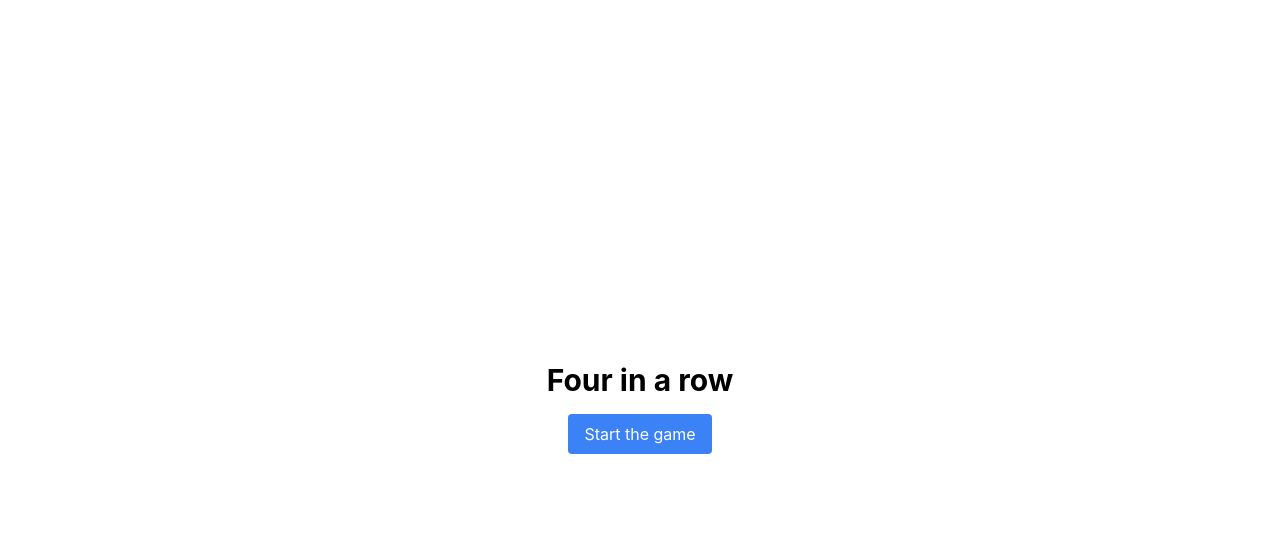
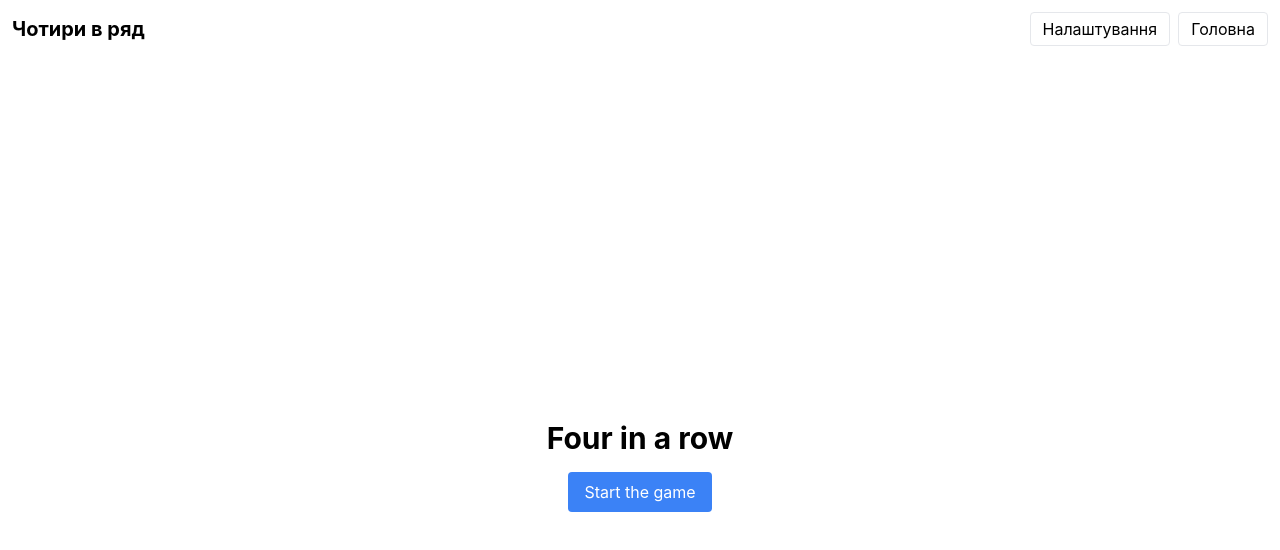
Before and after one commit to YaroslavMarchukIPZk241/Connect-Four, a React (Create React App) app: page / in a window 1280 px wide. Shown: the top 550 px of the page. Built offline with nearby package versions, Linux system fonts and the light colour scheme.

Commit message:
added a blank for settings

```diff
--- a/src/App.js
+++ b/src/App.js
@@ -1,17 +1,53 @@
-import usePageState from "./hooks/usePageState";
+import { useState } from "react";
+import "./App.css";
+
 import StartPage from "./pages/StartPage";
 import GamePage from "./pages/GamePage";
 import ResultPage from "./pages/ResultPage";
+import { SettingsProvider } from "./context/SettingsContext";
+import SettingsModal from "./components/SettingsModal";
 
 function App() {
-  const { page, result, goToStart, goToGame, goToResult } = usePageState();
+  const [page, setPage] = useState("start");
+  const [result, setResult] = useState("draw");
+  const [showSettings, setShowSettings] = useState(false);
+
+  const handleStart = () => setPage("game");
+  const handleEnd = (gameResult) => {
+    setResult(gameResult);
+    setPage("result");
+  };
+  const handleRestart = () => setPage("start");
 
   return (
-    <>
-      {page === "start" && <StartPage onStart={goToGame} />}
-      {page === "game" && <GamePage onEnd={goToResult} />}
-      {page === "result" && <ResultPage result={result} onRestart={goToStart} />}
-    </>
+    <SettingsProvider>
+      <div className="App">
+        <header className="p-3 flex justify-between items-center">
+          <h1 className="text-xl font-bold">Чотири в ряд</h1>
+          <div>
+            <button
+              onClick={() => setShowSettings(true)}
+              className="mr-2 px-3 py-1 border rounded"
+            >
+              Налаштування
+            </button>
+            <button
+              onClick={() => setPage("start")}
+              className="px-3 py-1 border rounded"
+            >
+              Головна
+            </button>
+          </div>
+        </header>
+
+
+        <SettingsModal open={showSettings} onClose={() => setShowSettings(false)} />
+
+        {page === "start" && <StartPage onStart={handleStart} />}
+        {page === "game" && <GamePage onEnd={handleEnd} />}
+        {page === "result" && <ResultPage result={result} onRestart={handleRestart} />}
+      </div>
+    </SettingsProvider>
   );
 }
 
--- /dev/null
+++ b/src/components/SettingsModal.jsx
@@ -0,0 +1,20 @@
+import React from "react";
+import { createPortal } from "react-dom";
+import SettingsForm from "../pages/SettingsForm";
+
+const modalRoot = document.getElementById("modal-root"); // переконайся, що є в index.html
+
+export default function SettingsModal({ open, onClose }) {
+  if (!open) return null;
+
+  return createPortal(
+    <div className="fixed inset-0 flex items-center justify-center z-50">
+      <div className="absolute inset-0 bg-black/50" onClick={onClose}></div>
+      <div className="bg-white rounded-lg p-6 z-10 w-11/12 max-w-md">
+        <h2 className="text-2xl mb-4">Налаштування гри</h2>
+        <SettingsForm onClose={onClose} />
+      </div>
+    </div>,
+    modalRoot
+  );
+}
--- /dev/null
+++ b/src/context/SettingsContext.jsx
@@ -0,0 +1,49 @@
+import React, { createContext, useContext, useEffect, useState } from "react";
+import { loadFromStorage, saveToStorage } from "../utils/storage";
+import { defaultSettings } from "../utils/helpers";
+
+const KEY = "connect4_settings";
+
+const SettingsContext = createContext(null);
+
+export function SettingsProvider({ children }) {
+  const [settings, setSettings] = useState(() => loadFromStorage(KEY, defaultSettings));
+
+  useEffect(() => {
+    saveToStorage(KEY, settings);
+  }, [settings]);
+
+  const updateSettings = (patch) => {
+    setSettings(prev => ({ ...prev, ...patch }));
+  };
+
+  const applyPreset = (difficulty) => {
+    let preset = {};
+    switch (difficulty) {
+      case "easy":
+        preset = { rows: 6, columns: 7, perMoveSeconds: 20 };
+        break;
+      case "normal":
+        preset = { rows: 7, columns: 7, perMoveSeconds: 15 };
+        break;
+      case "hard":
+        preset = { rows: 8, columns: 8, perMoveSeconds: 10 };
+        break;
+      default:
+        return;
+    }
+    setSettings(prev => ({ ...prev, difficulty, ...preset }));
+  };
+
+  return (
+    <SettingsContext.Provider value={{ settings, updateSettings, applyPreset }}>
+      {children}
+    </SettingsContext.Provider>
+  );
+}
+
+export const useSettings = () => {
+  const ctx = useContext(SettingsContext);
+  if (!ctx) throw new Error("useSettings must be used within SettingsProvider");
+  return ctx;
+};
--- /dev/null
+++ b/src/pages/SettingsForm.jsx
@@ -0,0 +1,114 @@
+import React, { useEffect, useState } from "react";
+import { Formik, Form, Field, ErrorMessage } from "formik";
+import * as Yup from "yup";
+import Button from "../components/Button";
+import { useSettings } from "../context/SettingsContext";
+
+const validationSchema = Yup.object({
+  rows: Yup.number()
+    .min(4, "Мінімум 4")
+    .max(10, "Максимум 10")
+    .required("Обов'язково"),
+  columns: Yup.number()
+    .min(4, "Мінімум 4")
+    .max(10, "Максимум 10")
+    .required("Обов'язково"),
+  perMoveSeconds: Yup.number()
+    .min(5, "Мінімум 5 сек")
+    .max(60, "Максимум 60 сек")
+    .required("Обов'язково"),
+  difficulty: Yup.string()
+    .oneOf(["easy", "normal", "hard", "custom"])
+    .required("Обов'язково")
+});
+
+export default function SettingsForm({ onClose }) {
+  const { settings, updateSettings, applyPreset } = useSettings();
+  const [difficultyLabel, setDifficultyLabel] = useState(settings.difficulty);
+
+  useEffect(() => {
+    const { rows, columns, perMoveSeconds } = settings;
+    if (rows === 6 && columns === 7 && perMoveSeconds === 20) setDifficultyLabel("easy");
+    else if (rows === 7 && columns === 7 && perMoveSeconds === 15) setDifficultyLabel("normal");
+    else if (rows === 8 && columns === 8 && perMoveSeconds === 10) setDifficultyLabel("hard");
+    else setDifficultyLabel("custom");
+  }, [settings]);
+
+  return (
+    <Formik
+      initialValues={{
+        ...settings,
+        difficulty: difficultyLabel
+      }}
+      enableReinitialize
+      validationSchema={validationSchema}
+      onSubmit={(values) => {
+        if (values.difficulty !== "custom") {
+          applyPreset(values.difficulty);
+        } else {
+          updateSettings({
+            rows: Number(values.rows),
+            columns: Number(values.columns),
+            perMoveSeconds: Number(values.perMoveSeconds),
+            difficulty: "custom"
+          });
+        }
+        if (onClose) onClose();
+      }}
+    >
+      {({ values, setFieldValue }) => (
+        <Form className="flex flex-col gap-4 p-4 max-h-[70vh] overflow-auto">
+
+          <div className="flex flex-col">
+            <label className="font-semibold">Рядки:</label>
+            <Field type="number" name="rows" className="border p-1 rounded" />
+            <ErrorMessage name="rows" component="div" className="text-red-500 text-sm" />
+          </div>
+
+          <div className="flex flex-col">
+            <label className="font-semibold">Стовпці:</label>
+            <Field type="number" name="columns" className="border p-1 rounded" />
+            <ErrorMessage name="columns" component="div" className="text-red-500 text-sm" />
+          </div>
+
+          <div className="flex flex-col">
+            <label className="font-semibold">Час на хід (секунди):</label>
+            <Field type="number" name="perMoveSeconds" className="border p-1 rounded" />
+            <ErrorMessage name="perMoveSeconds" component="div" className="text-red-500 text-sm" />
+          </div>
+
+          <div className="flex flex-col">
+            <label className="font-semibold">Складність:</label>
+            <Field
+              as="select"
+              name="difficulty"
+              className="border p-1 rounded"
+              onChange={(e) => {
+                const val = e.target.value;
+                setFieldValue("difficulty", val);
+                if (val !== "custom") applyPreset(val);
+              }}
+            >
+              <option value="easy">Легко</option>
+              <option value="normal">Нормально</option>
+              <option value="hard">Важко</option>
+              <option value="custom">Своя складність</option>
+            </Field>
+            <ErrorMessage name="difficulty" component="div" className="text-red-500 text-sm" />
+          </div>
+
+          <div className="flex gap-2 mt-2">
+            <Button type="submit" text="Зберегти" />
+            <button
+              type="button"
+              onClick={onClose}
+              className="px-4 py-2 border rounded"
+            >
+              Скасувати
+            </button>
+          </div>
+        </Form>
+      )}
+    </Formik>
+  );
+}
--- /dev/null
+++ b/src/utils/helpers.js
@@ -0,0 +1,8 @@
+export const clamp = (v, min, max) => Math.max(min, Math.min(max, v));
+
+export const defaultSettings = {
+  rows: 6,
+  columns: 7,
+  perMoveSeconds: 10,
+  difficulty: 'normal'
+};
--- /dev/null
+++ b/src/utils/storage.js
@@ -0,0 +1,18 @@
+export const loadFromStorage = (key, fallback = null) => {
+  try {
+    const raw = localStorage.getItem(key);
+    if (!raw) return fallback;
+    return JSON.parse(raw);
+  } catch (e) {
+    console.warn("Failed to load from storage", e);
+    return fallback;
+  }
+};
+
+export const saveToStorage = (key, value) => {
+  try {
+    localStorage.setItem(key, JSON.stringify(value));
+  } catch (e) {
+    console.warn("Failed to save to storage", e);
+  }
+};
```
